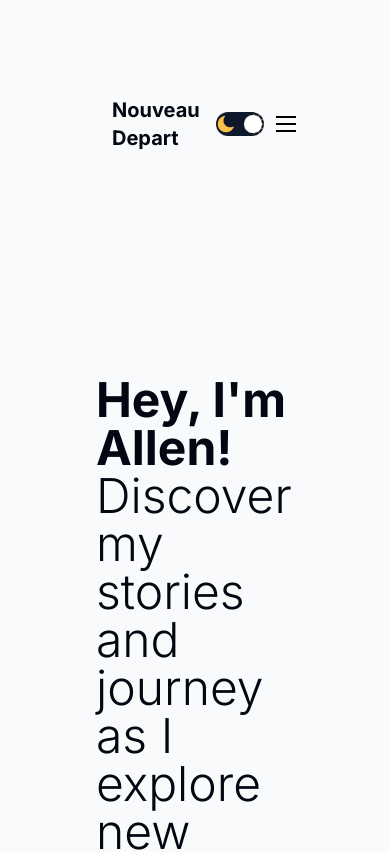
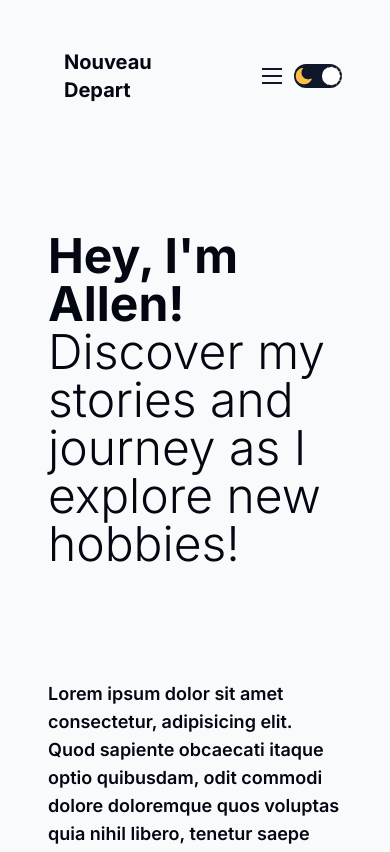
Before and after one commit to AllenOrpia/Nouveau-depart, a Next.js app: page / in a window 390 px wide. Shown: the top 852 px of the page. Built offline with nearby package versions, Linux system fonts and the light colour scheme.

Commit message:
added a footer and fixed couple responsive issues with header and main page padding

```diff
--- a/app/page.js
+++ b/app/page.js
@@ -6,7 +6,7 @@ import Image from "next/image";
 
 export default function Home() {
   return (
-    <div className="flex min-h-screen flex-col p-24">
+    <div className="container mx-auto flex min-h-screen flex-col p-12 sm:p-8 lg:p-0">
         <Featured />
         <CategoryList />
         <div className="flex flex-col lg:flex-row gap-12">
--- a/components/auth-links.jsx
+++ b/components/auth-links.jsx
@@ -1,9 +1,12 @@
 "use client";
 
-import React, { useState } from "react";
+import React, { useState, useContext } from "react";
 import Link from "next/link";
+import { ThemeContext } from "@/context/theme-context";
+
 const AuthLinks = () => {
   const [open, setOpen] = useState(false);
+  const { theme, toggle } = useContext(ThemeContext);
 
   const status = "notauthenticated";
   return (
@@ -21,12 +24,34 @@ const AuthLinks = () => {
         id="burger"
         className="w-[20px] h-[16px] flex flex-col justify-between cursor-pointer sm:hidden"
       >
-        <div className="line"></div>
-        <div className="line"></div>
-        <div className="line"></div>
+        <div className="line"
+        style={
+          theme === 'dark'
+            ? {background: 'white'}
+            : {background: '#0f172a'}
+        }></div>
+        <div className="line"
+        style={
+          theme === 'dark'
+            ? {background: 'white'}
+            : {background: '#0f172a'}
+        }></div>
+        <div className="line"
+        style={
+          theme === 'dark'
+            ? {background: 'white'}
+            : {background: '#0f172a'}
+        }></div>
       </div>
       {open && (
-        <div className="absolute top-[100px] left-0 bg-gray-50 h-[calc(100vh-100px)] w-full flex flex-col items-center justify-center gap-10 text-xl font-bold">
+        <div className="absolute top-[100px] left-0 bg-gray-50 h-[calc(100vh-100px)] w-full flex flex-col items-center justify-center gap-10 text-xl font-bold
+        "
+        onClick={() => setOpen(!open)}
+        style={
+          theme === 'dark'
+            ? {background: '#0f172a'}
+            : {background: 'rgb(249 250 251/1)'}
+        }>
           <Link href={"/"}>Home</Link>
           <Link href={"#about"}>About</Link>
           <Link href={"/"}>Contact</Link>
--- a/components/featured.jsx
+++ b/components/featured.jsx
@@ -9,10 +9,10 @@ const Featured = () => {
           <span className='font-bold'>Hey, I'm Allen!</span> Discover my stories and journey as I explore new hobbies!
         </h1>
         <div className='flex flex-col lg:flex-row items-center mt-16 gap-12'>
-          <div className='flex-1 relative min-h-full '>
+          <div className='flex-1  min-h-full relative h-[50rem]'>
             <Image
             className='object-cover'
-            src={heroImg} alt='Picture of a cost'  priority  />
+            src={heroImg} alt='Picture of a cost' fill priority  />
           </div>
           <div className='flex-1 flex flex-col gap-5'>
             <h2 className=' text-lg sm:text-xl lg:text-2xl font-semibold'>Lorem ipsum dolor sit amet consectetur, adipisicing elit. Quod sapiente obcaecati itaque optio quibusdam, odit commodi dolore doloremque quos voluptas quia nihil libero, tenetur saepe iusto aspernatur numquam ut omnis?</h2>
--- a/components/footer.jsx
+++ b/components/footer.jsx
@@ -1,9 +1,43 @@
-import React from 'react'
+import React from "react";
+import Link from "next/link";
+import Image from "next/image";
+import instagram from "@/public/instagram.png";
+import Linkedin from "@/public/LI-In-Bug.png";
 
 const Footer = () => {
   return (
-    <footer className='container mx-auto bg-blue-500'>Footer</footer>
-  )
-}
+    <footer className="container mx-auto flex flex-col md:flex-row justify-between md:items-center gap-3 p-12 md:-8 lg:p-0">
+      <div className="flex-1 flex flex-col gap-2 ">
+        <h3 className="text-xl font-bold">Noveau Depart</h3>
+        <p>
+          Lorem ipsum dolor sit amet consectetur, adipisicing elit. Excepturi,
+          quasi! Qui atque officiis, unde quod tenetur esse quo quos
+          exercitationem error? Ipsa cupiditate doloribus iste, distinctio
+          obcaecati similique qui ut.
+        </p>
+      </div>
+      <div className="flex-1 flex justify-start md:justify-end gap-4 md:gap-28">
+        <div className=" flex flex-col gap-2 ">
+          <span className="text-lg font-semibold underline underline-offset-2">Links</span>
+          <Link href={"/"}>Homepage</Link>
+          <Link href={"/"}>Post</Link>
+          <Link href={"/"}>About</Link>
+          <Link href={"/"}>Contact</Link>
+        </div>
+        <div className=" flex flex-col gap-2 ">
+          <span className="text-lg font-semibold underline underline-offset-2">Socials</span>
+          <Link href={"/"}>
+            <Image src={instagram} width={28} height={28} className="inline-block"/>
+            <span className="px-2">Instagram</span>
+          </Link>
+          <Link href={"/"}>
+            <Image src={Linkedin} width={28} height={28} className="inline-block"/>
+            <span className="px-2">Linkedin</span>
+          </Link>
+        </div>
+      </div>
+    </footer>
+  );
+};
 
-export default Footer
+export default Footer;
--- a/components/header.jsx
+++ b/components/header.jsx
@@ -1,32 +1,44 @@
-import React from 'react';
-import Image from 'next/image';
-import instagram from '@/public/instagram.png'
-import linkedin from  '@/public/LI-In-Bug.png'
-import ThemeToggle from './theme-toggle';
-import Link from 'next/link';
-import AuthLinks from './auth-links';
+import React from "react";
+import Image from "next/image";
+import instagram from "@/public/instagram.png";
+import linkedin from "@/public/LI-In-Bug.png";
+import ThemeToggle from "./theme-toggle";
+import Link from "next/link";
+import AuthLinks from "./auth-links";
 
 const Header = () => {
   return (
-    <header className='container mx-auto flex justify-between items-center min-h-[6rem] p-24'>
-        <div id="socials" className='lg:flex gap-3 flex-1 hidden '>
-          <Image src={instagram} alt='instagram logo' width={24} height={24} />
-          <Image src={linkedin} alt='instagram logo' width={24} height={24} />
-        </div>
-        <span id="logo" className='flex-1  lg:text-center font-bold text-xl sm:text-3xl px-4 sm:px-0'>
-          Nouveau Depart
-        </span>
-        <div id="links" className='flex flex-1 items-center justify-end sm:justify-center gap-3 sm:gap-5 text-lg sm:text-xl sm:px-0 '>
+    <header className="container mx-auto flex justify-between items-center min-h-[6rem] p-12 sm:p-8 lg:p-0 ">
+      <div id="socials" className="lg:flex gap-3 flex-1 hidden ">
+        <Image src={instagram} alt="instagram logo" width={24} height={24} />
+        <Image src={linkedin} alt="instagram logo" width={24} height={24} />
+      </div>
+      <span
+        id="logo"
+        className="flex-1  lg:text-center font-bold text-xl sm:text-3xl px-4 sm:px-0"
+      >
+        Nouveau Depart
+      </span>
+      <div
+        id="links"
+        className="flex flex-1 items-center justify-end sm:justify-center gap-3 sm:gap-5 text-md sm:text-lg sm:px-0 "
+      >
+        <Link href={"/"} className="hidden sm:inline-block ">
+          Home
+        </Link>
+        <Link href={"#contact"} className="hidden sm:inline-block ">
+          Contact
+        </Link>
+        <Link href={"#about"} className="hidden sm:inline-block ">
+          About
+        </Link>
+
+          <AuthLinks />
           <ThemeToggle />
 
-            <Link href={'/'} className='hidden sm:inline-block '>Home</Link>
-            <Link href={'#contact'} className='hidden sm:inline-block '>Contact</Link>
-            <Link href={'#about'} className='hidden sm:inline-block '>About</Link>
+      </div>
+    </header>
+  );
+};
 
-          <AuthLinks />
-        </div>
-    </header>
-  )
-}
-
-export default Header
+export default Header;
--- a/components/menu.jsx
+++ b/components/menu.jsx
@@ -9,15 +9,15 @@ import MenuTitle from "./menu-title";
 
 const Menu = () => {
   return (
-    <div className="flex-[2] my-12">
+    <div className="flex-[2] hidden md:block my-12">
       <div>
-        <MenuTitle subheading={"What's hot"} heading={"Menu"} />
+        <MenuTitle subheading={"What's hot"} heading={"Most Popular"} />
         <div className="flex flex-col gap-8 my-8">
           <MenuItems withImage={false} />
         </div>
       </div>
 
-      <div className="hidden md:block">
+      <div className="">
         <MenuTitle subheading={"Explore"} heading={"Categories"} />
         <div className="grid grid-cols-1 sm:grid-cols-2 lg:grid-cols-3 gap-2 mb-8">
           <CategoryLinks />
--- a/components/pagination.jsx
+++ b/components/pagination.jsx
@@ -2,7 +2,10 @@ import React from 'react'
 
 const Pagination = () => {
   return (
-    <div>Pagination</div>
+    <div className='flex justify-between'>
+      <button className='w-[6rem] border-none p-4 bg-red-500 text-white cursor-pointer rounded-xl'>Previous</button>
+      <button className='w-[6rem] border-none p-4 bg-red-500 text-white cursor-pointer rounded-xl'>Next</button>
+    </div>
   )
 }
 
```
